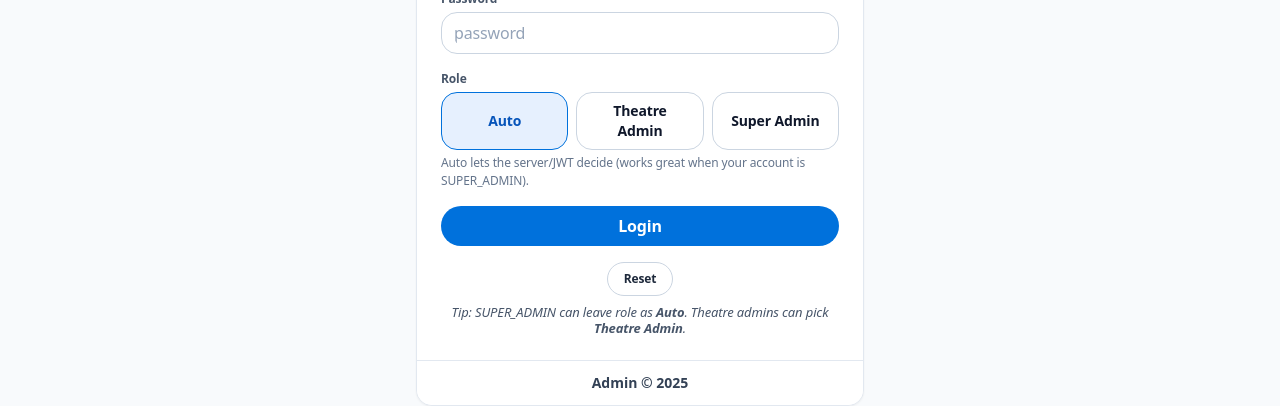
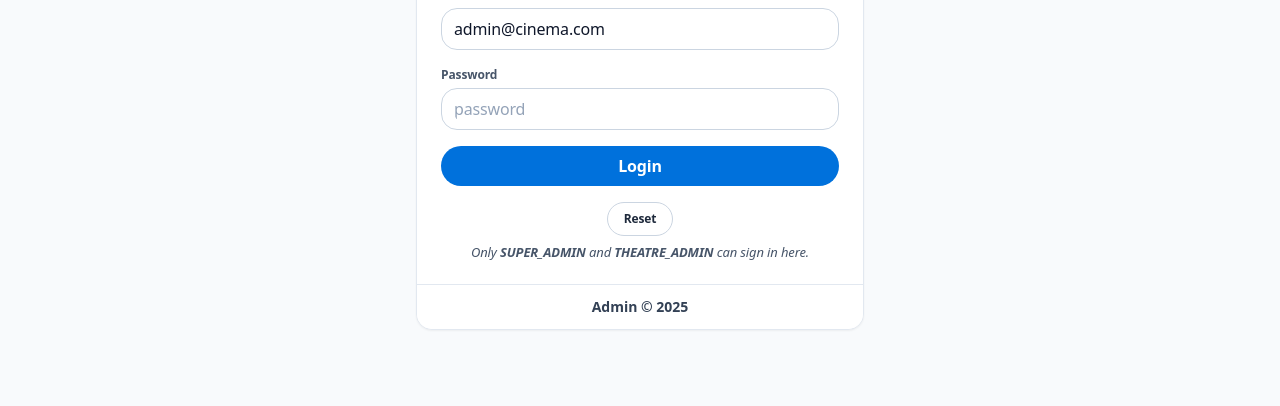
Before and after one commit to Rajarajeshwaripandikumar/Movie-Ticket-Booking---Frontend, a React (Vite) app: page /admin/login in a window 1280 px wide. Shown: the part 382-788 px from the top of the page. Built offline with nearby package versions, Linux system fonts and the light colour scheme; no server answers.

Commit message:
Update AdminLogin.jsx

```diff
--- a/src/pages/AdminLogin.jsx
+++ b/src/pages/AdminLogin.jsx
@@ -1,6 +1,6 @@
-// src/pages/AdminLogin.jsx — Admin login for SUPER_ADMIN & THEATER_ADMIN
+// src/pages/AdminLogin.jsx — Admin login for SUPER_ADMIN & THEATRE_ADMIN
 import React, { useState } from "react";
-import { useAuth } from "../context/AuthContext";
+import api from "../api/api";
 
 /* --------------------------- Walmart UI bits --------------------------- */
 const Card = ({ children, className = "", as: Tag = "div", ...rest }) => (
@@ -45,22 +45,10 @@ function PrimaryBtn({ children, className = "", ...props }) {
 
 /* -------------------------------- Component -------------------------------- */
 export default function AdminLogin() {
-  const { login } = useAuth();
-
   const [email, setEmail] = useState("admin@cinema.com");
   const [password, setPassword] = useState("");
   const [busy, setBusy] = useState(false);
   const [error, setError] = useState("");
-
-  // "auto" | "theatre" | "super"
-  const [roleMode, setRoleMode] = useState("auto");
-
-  const roleHint =
-    roleMode === "auto"
-      ? undefined
-      : roleMode === "theatre"
-      ? "THEATER_ADMIN"
-      : "SUPER_ADMIN";
 
   async function handleSubmit(e) {
     e.preventDefault();
@@ -73,9 +61,23 @@ export default function AdminLogin() {
 
     setBusy(true);
     try {
-      // Pass chosen hint; AuthContext will decode JWT + redirect by final role.
-      await login(email, password, roleHint);
-      // No navigate() here — AuthContext already window.location.replace(...)
+      // 🔐 Admin-only endpoint
+      const res = await api.post("/auth/admin-login", { email, password });
+      const { token, user } = res.data || {};
+
+      if (!token || !user) {
+        throw new Error("Invalid admin login response");
+      }
+
+      // Store only admin token; clear any normal user token
+      localStorage.setItem("adminToken", token);
+      localStorage.removeItem("token");
+
+      // Optional: keep a lightweight admin user snapshot (helps Navbar label)
+      localStorage.setItem("adminUser", JSON.stringify(user));
+
+      // Hard redirect to ensure all providers/guards see the new token
+      window.location.replace("/admin");
     } catch (err) {
       const msg = err?.response?.data?.message || err?.message || "Login failed";
       setError(msg);
@@ -122,43 +124,6 @@ export default function AdminLogin() {
             autoComplete="current-password"
           />
 
-          {/* Role hint selector */}
-          <div>
-            <label className="block text-[12px] font-semibold text-slate-600 mb-1">Role</label>
-            <div className="grid grid-cols-3 gap-2">
-              <button
-                type="button"
-                onClick={() => setRoleMode("auto")}
-                className={`px-3 py-2 rounded-xl border text-sm font-semibold ${
-                  roleMode === "auto" ? "border-[#0071DC] bg-[#E6F0FE] text-[#0654BA]" : "border-slate-300 bg-white"
-                }`}
-              >
-                Auto
-              </button>
-              <button
-                type="button"
-                onClick={() => setRoleMode("theatre")}
-                className={`px-3 py-2 rounded-xl border text-sm font-semibold ${
-                  roleMode === "theatre" ? "border-[#0071DC] bg-[#E6F0FE] text-[#0654BA]" : "border-slate-300 bg-white"
-                }`}
-              >
-                Theatre Admin
-              </button>
-              <button
-                type="button"
-                onClick={() => setRoleMode("super")}
-                className={`px-3 py-2 rounded-xl border text-sm font-semibold ${
-                  roleMode === "super" ? "border-[#0071DC] bg-[#E6F0FE] text-[#0654BA]" : "border-slate-300 bg-white"
-                }`}
-              >
-                Super Admin
-              </button>
-            </div>
-            <p className="mt-1 text-[12px] text-slate-500">
-              Auto lets the server/JWT decide (works great when your account is SUPER_ADMIN).
-            </p>
-          </div>
-
           {error && (
             <Card className="p-3 bg-rose-50 border-rose-200 text-rose-700 font-semibold">⚠️ {error}</Card>
           )}
@@ -174,7 +139,6 @@ export default function AdminLogin() {
                 setEmail("admin@cinema.com");
                 setPassword("");
                 setError("");
-                setRoleMode("auto");
               }}
               className="inline-flex items-center justify-center gap-2 rounded-full px-4 py-2 font-semibold border border-slate-300 bg-white text-slate-800 hover:bg-slate-50"
             >
@@ -182,7 +146,7 @@ export default function AdminLogin() {
             </button>
 
             <p className="text-slate-600 italic text-[13px] text-center mt-2">
-              Tip: SUPER_ADMIN can leave role as <b>Auto</b>. Theatre admins can pick <b>Theatre Admin</b>.
+              Only <b>SUPER_ADMIN</b> and <b>THEATRE_ADMIN</b> can sign in here.
             </p>
           </div>
         </form>
```
